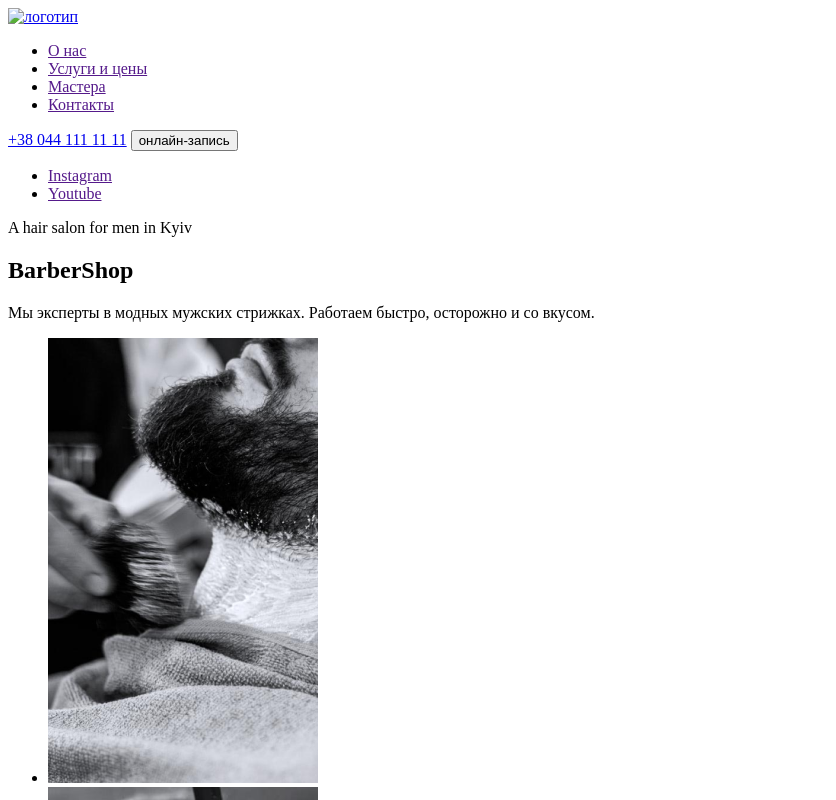
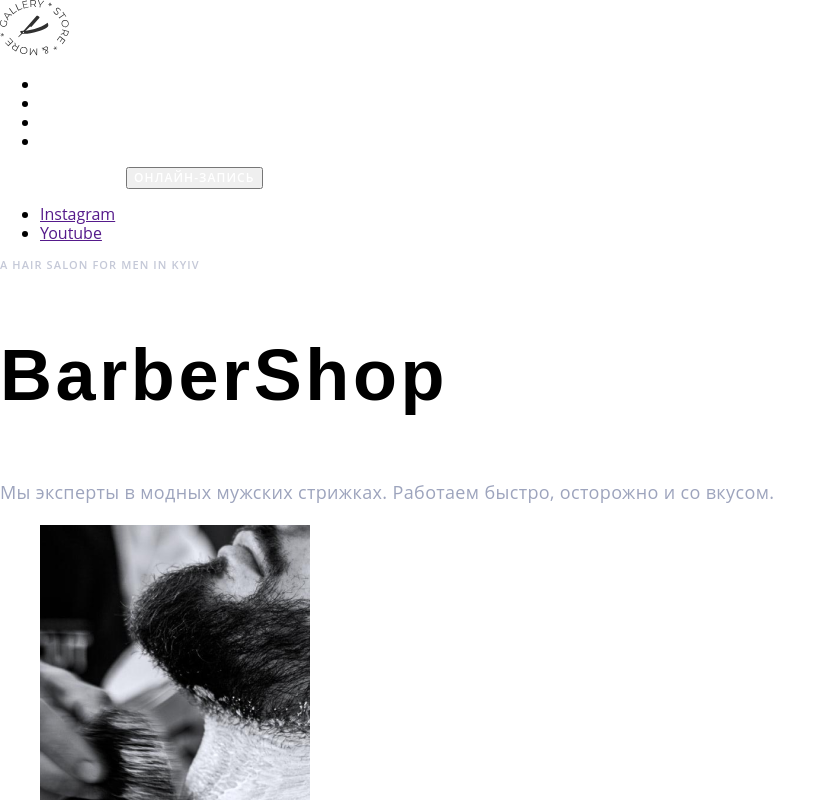
Before and after one commit to tatidan/BC_classwork-01, a plain HTML site: page index.html in a window 1280 px wide. Shown: the top 800 px of the page, without its empty margins (0-836 px from the left). Drawn offline with nearby package versions, Linux system fonts and the light colour scheme.

Commit message:
classwork-02 added CSS to header&hero

```diff
--- /dev/null
+++ b/css/styles.css
@@ -0,0 +1,87 @@
+/* подсключить шрифты из гугл-фонтс
+Raleway 700
+Open sans 400, 600, 700 */
+:root {
+  --main-font: "Open sans", sans-serif;
+  --secondary-font: "Raleway", sans-serif;
+  --accent-color: #ff6c00;
+}
+
+body {
+  font-family: var(--main-font);
+}
+
+/* HEADER */
+.menu-link,
+.tel-link {
+  font-weight: 600;
+  font-size: 12px;
+  line-height: 1.33;
+  letter-spacing: 0.1em;
+  color: #ffffff;
+}
+
+.menu-link:hover,
+.menu-link:focus,
+.tel-link:hover,
+.tel-link:focus {
+  color: var(--accent-color);
+}
+
+.modal-btn {
+  font-weight: 600;
+  font-size: 12px;
+  line-height: 1.33;
+  letter-spacing: 0.09em;
+  text-transform: uppercase;
+  color: #ffffff;
+}
+
+.modal-btn:hover,
+.modal-btn:focus {
+  color: white;
+  background-color: var(--accent-color);
+}
+
+/* HERO section*/
+
+.social-links-list-link {
+  font-weight: 600;
+  font-size: 11px;
+  line-height: 1.36;
+  letter-spacing: 0.2em;
+  color: #303030;
+}
+
+.social-links-list-link:hover,
+.social-links-list-link:focus {
+  color: var(--accent-color);
+}
+
+.suptitle {
+  font-weight: 600;
+  font-size: 11px;
+  line-height: 1.36;
+  letter-spacing: 0.1em;
+  text-transform: uppercase;
+  color: rgba(157, 164, 189, 0.6);
+}
+
+.hero-title {
+  font-family: var(--secondary-font);
+  font-weight: 700;
+  font-size: 72px;
+  line-height: 1.18;
+  letter-spacing: 0.05em;
+  /* color: #FFFFFF; */
+}
+
+.section-description {
+  font-weight: normal;
+  font-size: 18px;
+  line-height: 1.67;
+  letter-spacing: 0.02em;
+  color: #9da4bd;
+}
+
+/* end of hero section */
--- a/index.html
+++ b/index.html
@@ -4,42 +4,45 @@
     <meta charset="UTF-8">
     <meta http-equiv="X-UA-Compatible" content="IE=edge">
     <meta name="viewport" content="width=device-width, initial-scale=1.0">
+    <link rel="stylesheet" href="https://cdnjs.cloudflare.com/ajax/libs/modern-normalize/1.0.0/modern-normalize.min.css">
+    <link rel="stylesheet" href="./css/styles.css">
+    <!-- линк на шрифты -->
     <title>Barbershop</title>
 </head>
 <body>
-  <header>
-    <nav>
-        <a href="./">
-            <img src="./images/header/logo.svg" alt="логотип"></a>
-        <ul>
-            <li> <a href="">О нас</a>
+  <header class="header">
+    <nav class="header-nav">
+        <a class="logo" href="./">
+            <img class="logo-img" src="./images/logo.svg" alt="логотип"></a>
+        <ul class="menu">
+            <li class="menu-item"> <a class="menu-link" href="">О нас</a>
             </li>
-            <li> <a href="">Услуги и цены</a>
+            <li class="menu-item"> <a class="menu-link" href="">Услуги и цены</a>
             </li>
-            <li> <a href="">Мастера</a>
+            <li class="menu-item"> <a class="menu-link" href="">Мастера</a>
             </li>
-            <li> <a href="">Контакты</a>
+            <li class="menu-item"> <a class="menu-link" href="">Контакты</a>
             </li>
         </ul>
     </nav>
 
-    <a href="tel:+380441111111">+38 044 111 11 11</a>
-    <button type="button">онлайн-запись</button>
+    <a class="tel-link" href="tel:+380441111111">+38 044 111 11 11</a>
+    <button class="modal-btn" type="button">онлайн-запись</button>
   </header>
 
 <main>
 <section class="hero">
-    <div class="left-side">
-        <ul>
-            <li><a href="" lang="en">Instagram</a></li>
-            <li><a href="" lang="en">Youtube</a></li>
+    <div class="hero-left-side">
+        <ul class="social-links-list">
+            <li class="social-links-list-item"><a class="social-list-list-link" href="" lang="en">Instagram</a></li>
+            <li class="social-links-list-item"><a class="social-list-list-link" href="" lang="en">Youtube</a></li>
         </ul>
     </div>
 
-    <div class="right-side">
-        <p lang="en">A hair salon for men in Kyiv</p>
-        <h1 lang="en">BarberShop</h1>
-        <p>Мы эксперты в модных мужских стрижках. Работаем быстро, осторожно и со вкусом.</p>
+    <div class="hero-right-side">
+        <p class="suptitle" lang="en">A hair salon for men in Kyiv</p>
+        <h1 class="hero-title" lang="en">BarberShop</h1>
+        <p class="section-description">Мы эксперты в модных мужских стрижках. Работаем быстро, осторожно и со вкусом.</p>
     </div>
 </section>
 
```
Also changed, not shown: images/logo.svg (added).
